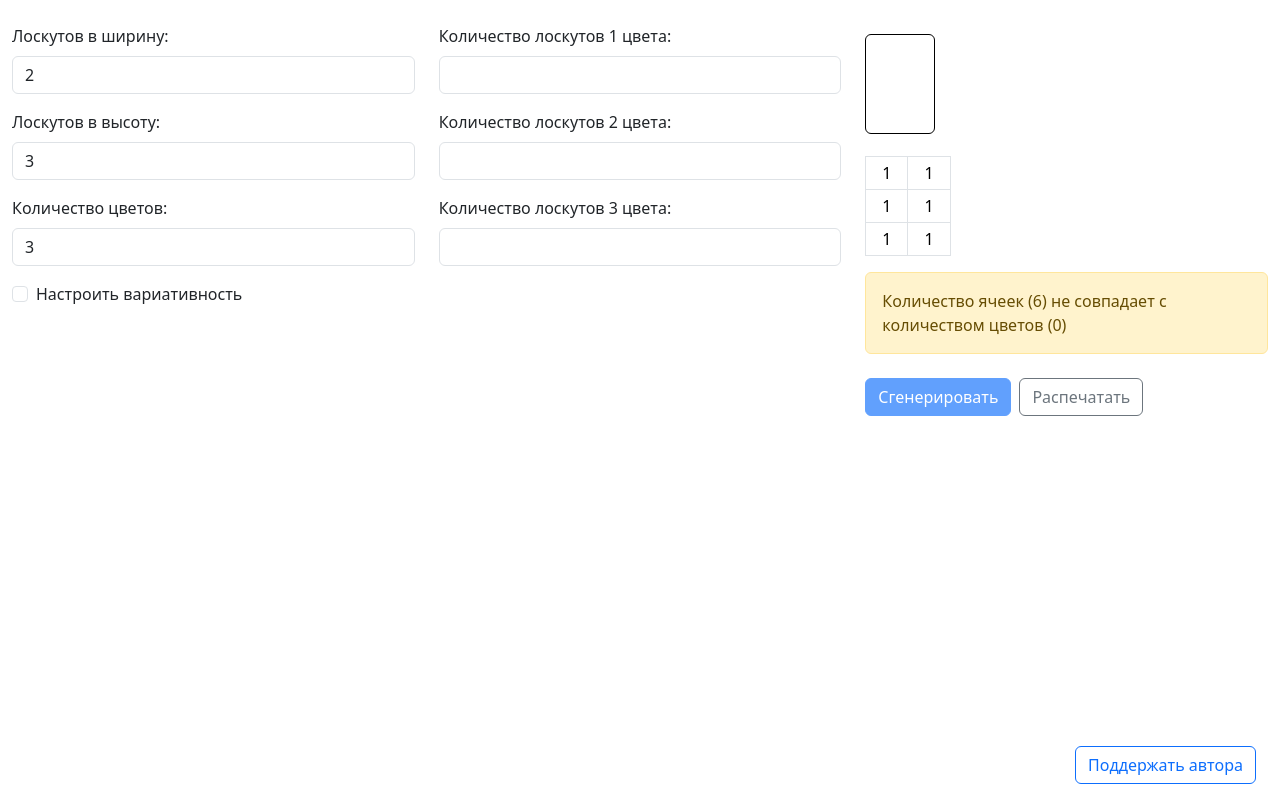
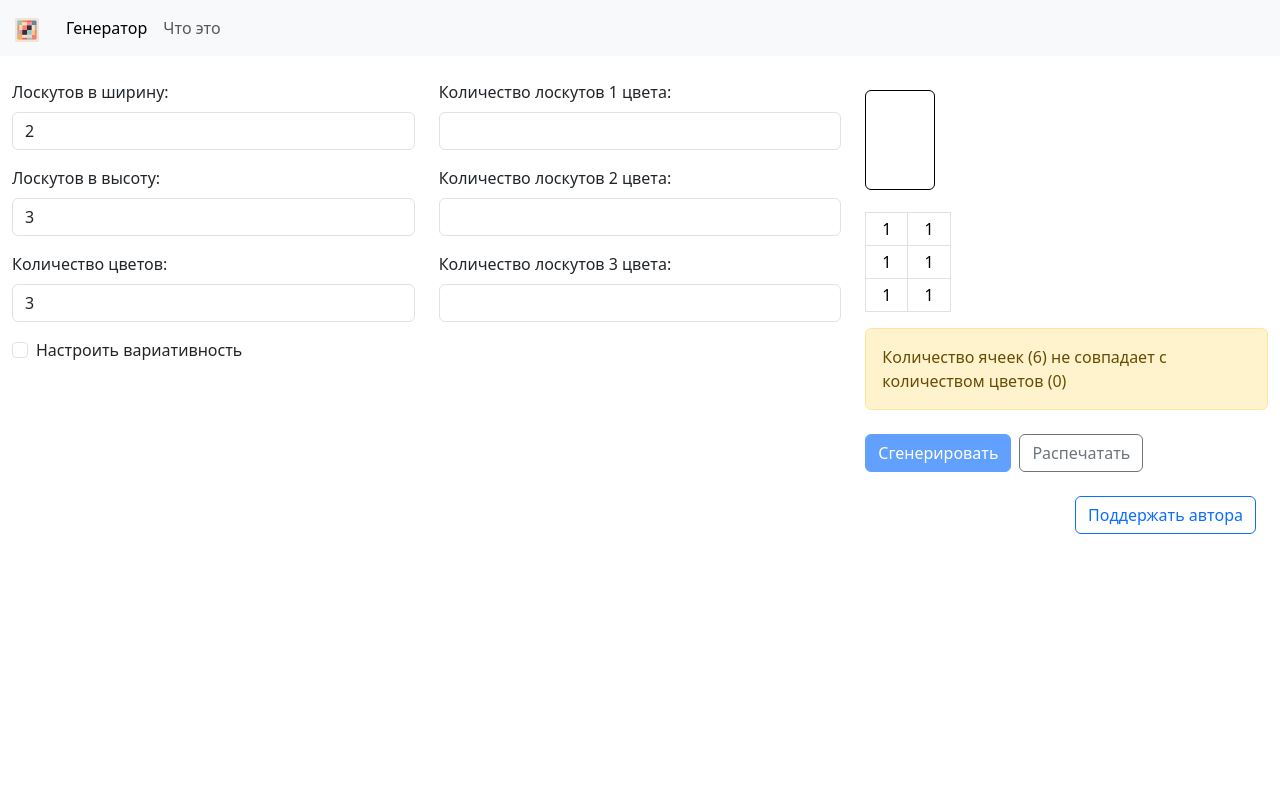
Before and after one commit to abyrate/blanket-front, a Vue app: page / in a window 1280 px wide. Built offline with nearby package versions, Linux system fonts and the light colour scheme.

Commit message:
Добавил меню. Добавил страницу справки

```diff
--- a/public/index.html
+++ b/public/index.html
@@ -17,9 +17,7 @@
     <noscript>
         <strong>Сожалеем, но Генератор лоскутного одеяла не работает должным образом без включенного JavaScript. Пожалуйста, активируйте для продолжения.</strong>
     </noscript>
-    <div class="container-fluid">
-        <div id="app"></div>
-    </div>
+    <div id="app"></div>
     <!-- built files will be auto injected -->
     <!-- Yandex.Metrika counter -->
     <script type="text/javascript">
--- a/src/App.vue
+++ b/src/App.vue
@@ -1,16 +1,41 @@
 <template>
-    <div class="row mt-4 mb-5">
-        <div class="col-sm-4 d-print-none">
-            <BaseSetting />
+    <nav class="navbar navbar-expand-lg bg-body-tertiary">
+        <div class="container-fluid">
+            <a class="navbar-brand" href="#">
+                <img src="icon.svg" alt="Bootstrap" width="30" height="24">
+            </a>
+            <button
+                class="navbar-toggler"
+                type="button"
+                data-bs-toggle="collapse"
+                data-bs-target="#navbarSupportedContent"
+                aria-controls="navbarSupportedContent"
+                aria-expanded="false"
+                aria-label="Toggle navigation"
+                @click="toggleMenu"
+            >
+                <span class="navbar-toggler-icon" />
+            </button>
+            <div id="navbarSupportedContent" :class="{'show': isShowingMenu}" class="collapse navbar-collapse">
+                <ul class="navbar-nav me-auto mb-2 mb-lg-0">
+                    <li class="nav-item">
+                        <router-link class="nav-link" :to="{name: 'index'}" active-class="active" @click="closeMenu">
+                            Генератор
+                        </router-link>
+                    </li>
+                    <li class="nav-item">
+                        <router-link class="nav-link" :to="{name: 'about'}" active-class="active" @click="closeMenu">
+                            Что это
+                        </router-link>
+                    </li>
+                </ul>
+            </div>
         </div>
-        <div class="col-sm-4 d-print-none">
-            <ColorsInput />
-        </div>
-        <div class="col-sm-4">
-            <ResultPalette />
-        </div>
+    </nav>
+    <div class="container-fluid" @click="closeMenu">
+        <router-view />
     </div>
-    <div class="fixed-bottom text-end">
+    <div class="sticky-bottom text-end">
         <div class="pb-3 pe-4">
             <a target="_blank" class="btn btn-outline-primary d-print-none" href="https://pay.cloudtips.ru/p/99b3202e" @click="donateAction">Поддержать автора</a>
         </div>
@@ -18,9 +43,9 @@
 </template>
 
 <script setup>
-import BaseSetting from '@/components/BaseSetting.vue'
-import ColorsInput from '@/components/ColorsInput.vue'
-import ResultPalette from '@/components/ResultPalette.vue'
+import { ref } from 'vue'
+
+const isShowingMenu = ref(false)
 
 if (process.env.NODE_ENV === 'production') {
     document?.ym(process.env.VUE_APP_YM_COUNTER, 'init', {
@@ -37,11 +62,12 @@ function donateAction() {
         document?.ym(process.env.VUE_APP_YM_COUNTER, 'reachGoal', 'donate')
     }
 }
+
+function toggleMenu() {
+    isShowingMenu.value = !isShowingMenu.value
+}
+
+function closeMenu() {
+    isShowingMenu.value = false
+}
 </script>
-
-<style>
-canvas {
-  border: 1px solid #000;
-  margin-top: 10px;
-}
-</style>
--- /dev/null
+++ b/src/pages/About.vue
@@ -0,0 +1,36 @@
+<template>
+    <h2 class="mt-4">
+        Что это?
+    </h2>
+    <p>
+        Это генератор лоскутного одеяла, который позволяет создать уникальный рисунок для одеяла с квадратными лоскутами. При этом генератор постарается расположить все цвета равномерно по всему полотну одеяла.
+    </p>
+    <h2>Как это работает?</h2>
+    <p>
+        Работа с этим генератором состоит из нескольких этапов:
+    </p>
+    <ol>
+        <li>Введите количество лоскутов в ширину и высоту. Размеры самих лоскутов не имеют значения.</li>
+        <li>Укажите сколько групп лоскутов у вас есть.</li>
+        <li>На следующем этапе необходимо указать сколько лоскутов есть в каждой группе.</li>
+        <li>И последнее нажать на кнопку «Сгенерировать». После чего будет сгенерирована картинка показывающая расположение каждого лоскута в будущем одеяле. Так же будет сгенерирована таблица в ячейках которой будет написаны номер группы к которой относится лоскут в этой позиции. Её можно нажимать несколько раз, пока вам не понравится вариант расположения лоскутов.</li>
+    </ol>
+    <p>Кнопка «Сгенерировать» может быть не доступна в случае если количество ячеек (ширина * высоту) не будет соответствовать сумме лоскутов указанных на третьем этапе. При этом будет отображаться сообщение об этом.</p>
+    <h2>Что такое «Вариант палитры», «Вариант комбинации» и «Настроить вариативность»</h2>
+    <p>«Настроить вариативность» — это возможность настроить:</p>
+    <ul>
+        <li>палитру цветов для лоскутов в сгенерированной картинке</li>
+        <li>вариант комбинации расположения лоскутов</li>
+    </ul>
+    <p>«Вариант палитры» — это число на основе которой создаётся уникальная палитра для лоскутов на сгенерированной картинке. Она изменяется при каждом обновлении страницы.</p>
+    <p>«Вариант комбинации» — это число отвечает за то, как будут располагаться лоскуты на одеяле.</p>
+    <p>Оба числа позволяют в точности повторить ранее сгенерированный рисунок одеяла.</p>
+</template>
+
+<script setup>
+
+</script>
+
+<style lang="scss" scoped>
+
+</style>
--- /dev/null
+++ b/src/pages/Index.vue
@@ -0,0 +1,27 @@
+<template>
+    <div class="row mt-4">
+        <div class="col-sm-4 d-print-none">
+            <BaseSetting />
+        </div>
+        <div class="col-sm-4 d-print-none">
+            <ColorsInput />
+        </div>
+        <div class="col-sm-4">
+            <ResultPalette />
+        </div>
+    </div>
+</template>
+
+<script setup>
+import BaseSetting from '@/components/BaseSetting.vue'
+import ColorsInput from '@/components/ColorsInput.vue'
+import ResultPalette from '@/components/ResultPalette.vue'
+
+</script>
+
+<style>
+canvas {
+  border: 1px solid #000;
+  margin-top: 10px;
+}
+</style>
--- a/src/routes.js
+++ b/src/routes.js
@@ -1,26 +1,15 @@
+import Index from '@/pages/Index.vue'
+import About from '@/pages/About.vue'
+
 export default [
-    // {
-    //     path: '/',
-    //     children: [
-    //         {
-    //             path: '',
-    //             component: MainPage,
-    //             name: 'index',
-    //         },
-    //         {
-    //             path: 'contacts',
-    //             component: Contacts,
-    //             name: 'contacts.list',
-    //         },
-    //         {
-    //             path: 'privacy-policy',
-    //             component: PrivacyPolicy,
-    //             name: 'privacy-policy.show',
-    //         },
-    //         ...projects,
-    //         ...promotions,
-    //         ...articles,
-    //         ...portfolio,
-    //     ],
-    // },
+    {
+        path: '',
+        component: Index,
+        name: 'index',
+    },
+    {
+        path: '/about',
+        component: About,
+        name: 'about',
+    },
 ]
```
